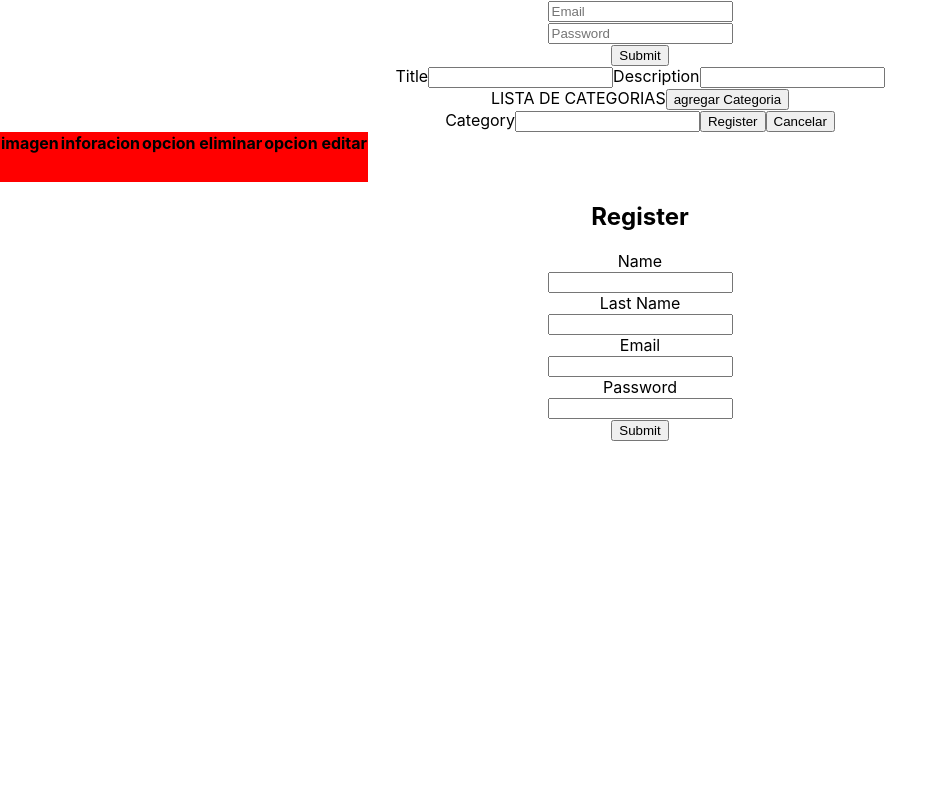
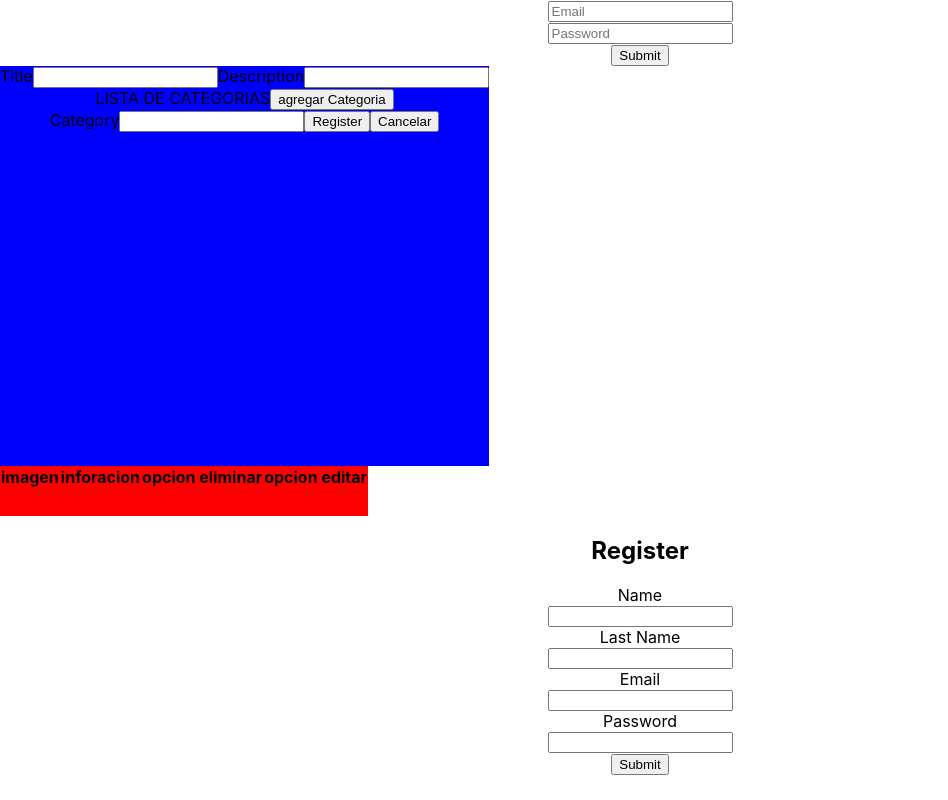
Before and after one commit to SchleicherConfalonieriN/ensolvers, a React (Create React App) app in the folder frontend/: page / in a window 1280 px wide. Shown: the whole page, without its empty margins (0-948 px from the left). Built offline with nearby package versions, Linux system fonts and the light colour scheme.

Commit message:
add libraries and ccs, login minor changes

```diff
--- a/frontend/package.json
+++ b/frontend/package.json
@@ -9,6 +9,7 @@
     "axios": "^1.2.1",
     "react": "^18.2.0",
     "react-dom": "^18.2.0",
+    "react-icons": "^4.7.1",
     "react-router-dom": "^6.6.1",
     "react-scripts": "5.0.1",
     "web-vitals": "^2.1.4"
--- a/frontend/src/App.css
+++ b/frontend/src/App.css
@@ -6,3 +6,9 @@
   width: fit-content;
   height: 50px;
 }
+
+#create_note{
+  background-color:blue;
+  width: fit-content;
+  height: 400px;
+}
--- a/frontend/src/main/Login.js
+++ b/frontend/src/main/Login.js
@@ -16,7 +16,7 @@ const Login = () => {
         .then((res) => {
             console.log(res)
             localStorage.setItem("apiData",res.data.token)
-            localStorage.setItem("rol",res.data.rol)
+
       })//.then(window.location.assign('http://localhost:3000/home'));
     }
 
```
Also changed, not shown: 1 other file (tests, documents, lock files or other folders).
